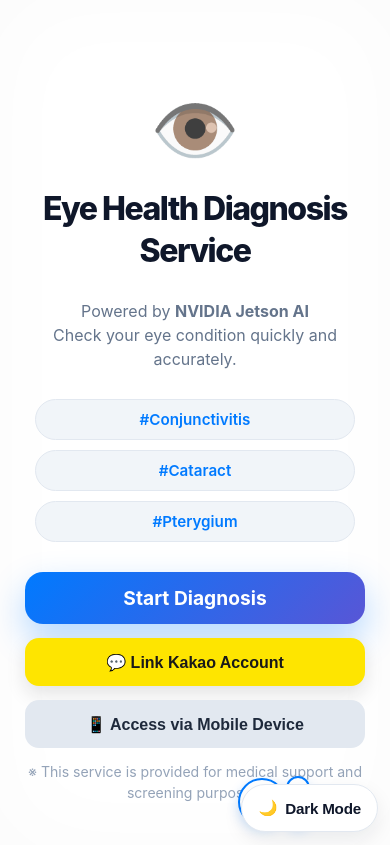
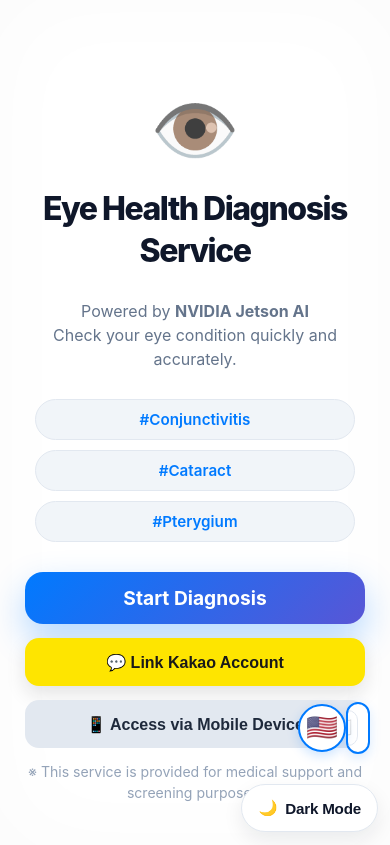
Before and after one commit to Phjrab/eye_project, a Flask app: template web/templates/index.html in a window 390 px wide. Run offline with Flask 2, Linux system fonts and the light colour scheme; the template is opened without the code that fills it, so the values that code supplies are empty; parts of the project's set-up code (start-up, migrations or seed data) failed here and were passed over.

Commit message:
style(ui): reposition language selector above chat button to avoid overlaps
- Move language-selector-fab from right: 100px to right: 20px (align with chat button)
- Move language-selector-fab from bottom: 20px to bottom: 90px (position above chat)
- Update mobile breakpoint to match desktop positioning
- Vertical layout now: Language Selector > Chat Button > Theme Toggle
- Eliminates UI element overlap in bottom-right corner

```diff
--- a/web/templates/index.html
+++ b/web/templates/index.html
@@ -475,8 +475,8 @@
            ============================================ */
         .language-selector-fab {
             position: fixed;
-            right: 100px;
-            bottom: 20px;
+            right: 20px;
+            bottom: 90px;
             z-index: 2000;
             display: flex;
             flex-direction: row-reverse;
@@ -578,8 +578,8 @@
         /* Mobile adjustments */
         @media screen and (max-width: 768px) {
             .language-selector-fab {
-                right: 80px;
-                bottom: 16px;
+                right: 20px;
+                bottom: 90px;
             }
 
             .language-fab-toggle {
```
